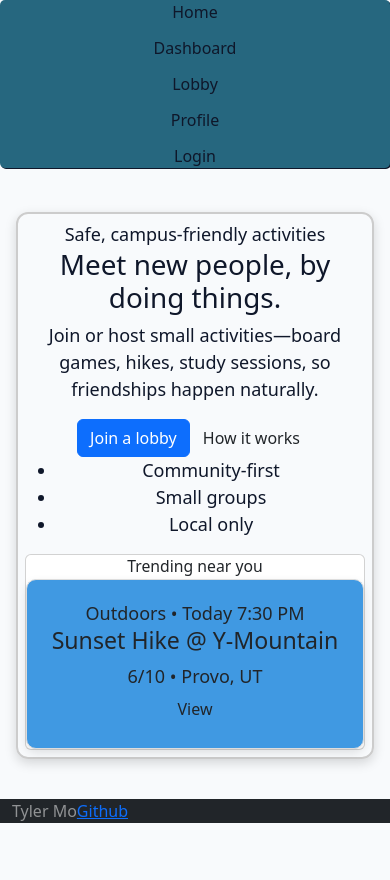
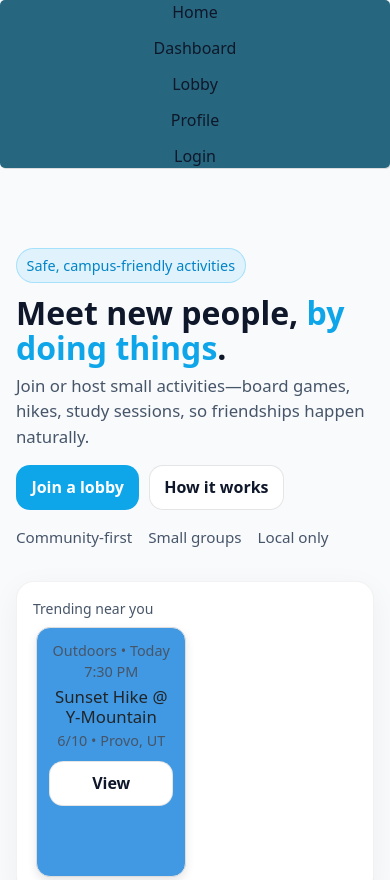
Before and after one commit to Fiery51/startup, a React (Vite) app in the folder startup/: page / in a window 390 px wide. Shown: the top 880 px of the page. Before the commit the page ends 844 px from the top, so only its background shows below. Built offline with nearby package versions, Linux system fonts and the light colour scheme.

Commit message:
CSS file moving

```diff
--- /dev/null
+++ b/startup/src/landing/landing.css
@@ -0,0 +1,43 @@
+/* LANDING ONLY */
+.main--landing{ display:block; padding:2rem 1rem 3rem; }
+
+/* 2-col hero layout that collapses on small screens */
+#landing-HeroSection{
+  margin:3rem auto 2rem;
+  max-width:1100px;
+  display:grid;
+  grid-template-columns:1.15fr .85fr;
+  gap:2rem;
+  align-items:start;
+}
+
+/* Left column */
+.hero-eyebrow{
+  display:inline-flex; align-items:center; gap:.5rem;
+  padding:.35rem .6rem; border-radius:999px;
+  background: rgba(56,189,248,.12);
+  color: rgb(2,132,199);
+  border: 1px solid rgba(56,189,248,.35);
+  font-size:.9rem;
+}
+.hero-title{
+  margin:.75rem 0 0; font-size:clamp(2rem,3.6vw,3.25rem);
+  font-weight:800; line-height:1.1;
+}
+.hero-accent{ color: rgb(var(--brand)); }
+.hero-sub{ margin-top:.5rem; font-size:1.05rem; color:rgb(var(--muted)); max-width:55ch; }
+.hero-cta{ display:flex; gap:.6rem; margin-top:1rem; flex-wrap:wrap; }
+.hero-bullets{ display:flex; gap:1rem; padding:0; margin:1rem 0 0; list-style:none; color:rgb(var(--muted)); font-size:.95rem; }
+
+/* Right column preview card */
+.hero-card{ padding:1rem; }
+.lobby{ padding:12px; border-radius:14px; }
+.lobby--preview{ margin-top:.5rem; }
+.lobby-meta{ color:rgb(var(--muted)); font-size:.9rem; }
+.lobby-title{ margin:.25rem 0 .15rem; font-size:1.05rem; }
+.lobby-view{ margin-top:.6rem; }
+
+/* Responsive just for landing */
+@media (max-width: 900px){
+  #landing-HeroSection{ grid-template-columns:1fr; }
+}
--- a/startup/src/landing/landing.jsx
+++ b/startup/src/landing/landing.jsx
@@ -1,5 +1,6 @@
 import React from 'react';
 import '../styles.css';
+import './landing.css';
 import { BrowserRouter, NavLink, Routes, Route} from 'react-router-dom';
 import {Login} from '../login/login'
 
--- a/startup/src/styles.css
+++ b/startup/src/styles.css
@@ -1,4 +1,4 @@
-/* create some basic colors here we reference everywhere else. */
+/* ========== TOKENS (global) ========== */
 :root{
   --bg: 248 250 252;
   --card: 255 255 255;
@@ -9,318 +9,138 @@
   --ring: 14 165 233;
 }
 
+/* ========== BASE ========== */
+*{ box-sizing:border-box; }
 body{
-    background-color: rgb(var(--bg));
-    color: rgb(var(--text));
-    font-family: system-ui, -apple-system, BlinkMacSystemFont, 'Segoe UI', Roboto, Oxygen, Ubuntu, Cantarell, 'Open Sans', 'Helvetica Neue', sans-serif;
+  margin:0;
+  background: rgb(var(--bg));
+  color: rgb(var(--text));
+  font-family: system-ui,-apple-system,BlinkMacSystemFont,'Segoe UI',Roboto,Oxygen,Ubuntu,Cantarell,'Open Sans','Helvetica Neue',sans-serif;
+}
+main{ display:block; } /* pages define layout themselves */
+
+/* ========== HEADER / NAV / FOOTER (shared) ========== */
+header{
+  background:#26677f;
+  border-radius:5px;
+  box-shadow:1px 1px rgba(0,0,0,.12);
+  margin-bottom:5%;
+}
+nav{
+  display:flex; margin:auto; gap:4%;
+}
+nav a{
+  background:#4bcfff;
+  border:1px solid transparent;
+  border-radius:10px;
+  padding:10px;
+  text-decoration:none;
+  color:#073042;
+  font-weight:600;
+}
+nav a:hover{ color:#0056cc; text-decoration:underline; }
+a:active{ color:#003d99; }
+a:visited{ color:white; }
+
+footer{
+  margin-top:auto;
+  background:#194555;
+  color:white;
 }
 
-footer{
-    margin-top: auto;
-    background-color: #194555;
+/* ========== UTILITIES (reusable) ========== */
+.container-fluid{ max-width:1100px; margin:0 auto; padding:0 1rem; }
+
+.card{
+  background: rgb(var(--card));
+  border-radius: 18px;
+  box-shadow: 0 1px 0 rgba(0,0,0,.04), 0 8px 30px rgba(0,0,0,.05);
+  border: 1px solid rgba(0,0,0,.05);
+}
+.muted{ color: rgb(var(--muted)); }
+
+.btn{
+  border: 1px solid rgba(0,0,0,.1);
+  border-radius: 14px;
+  padding: .6rem .9rem;
+  font-weight: 600;
+  background: white;
+  color: rgb(var(--text));
+  text-decoration:none;
+  display:inline-flex; align-items:center; justify-content:center;
+}
+.btn:hover{ background: rgba(0,0,0,.04); }
+.btn-primary{ background: rgb(var(--brand)); color:white; border-color:transparent; }
+.btn-primary:hover{ filter:brightness(.98); }
+
+/* ========== OTHER PAGES (shared building blocks you already use) ========== */
+/* Dashboard cards grid */
+#LobbyContainer{
+  display:flex; flex-wrap:wrap; gap:.5%; padding:2.5%;
+}
+.lobby{
+  margin-top:3%; margin-inline:1%;
+  flex:1 1 250px; max-width:150px;
+  background:#4099e2; border:1px solid #ddd; border-radius:10px;
+  box-shadow:0 4px 10px rgba(0,0,0,.1);
+  padding:20px; text-align:center;
 }
 
-header{
-    background-color: #26677f;
-    border-radius: 5px;
-    box-shadow: 1px 1px;
-    margin-bottom: 5%;
+/* Lobby Info (grid + chat) */
+#LobbyInfoContainer{
+  display:grid; grid-template-columns:1fr 1fr 2fr; gap:2rem;
+  width:min(1200px,100%); margin:2rem auto; align-items:start; padding:0 1rem;
+}
+#Members{ display:flex; flex-direction:column; gap:.75rem; text-align:center; }
+#Members div{ margin-top:5%; justify-content:center; text-align:center; }
+.member{ background:rgba(185,179,179,.486); border-radius:5px; padding:5px; }
+#location{ text-align:center; }
+
+#Chat{
+  display:flex; flex-direction:column;
+  background:rgba(255,255,255,.08);
+  border:1px solid rgba(255,255,255,.2);
+  border-radius:12px; padding:1rem; min-height:60vh;
+}
+.chat-log{ display:flex; flex-direction:column; gap:.5rem; overflow:auto; height:100%; padding-right:.25rem; }
+.message{ max-width:70%; padding:.6rem .8rem; border-radius:14px; line-height:1.3; word-wrap:break-word; }
+.message.them{ align-self:flex-start; background:rgba(255,255,255,.15); border-top-left-radius:4px; }
+.message.me{ align-self:flex-end; background:#4bcfff; color:#073042; border-top-right-radius:4px; }
+.chat-input{ display:flex; gap:.5rem; margin-top:1rem; }
+.chat-input textarea{
+  flex:1; min-height:48px; resize:vertical; border-radius:8px;
+  border:1px solid rgba(255,255,255,.3); padding:.5rem .75rem;
+  background:rgba(255,255,255,.1); color:white;
+}
+.chat-input button{ padding:0 .9rem; border-radius:8px; border:1px solid transparent; background:#4bcfff; color:#073042; }
+.chat-input button:hover{ filter:brightness(.95); }
+
+/* Profile + Login */
+.profileImg{ width:50px; height:100%; }
+.BioContainer{ display:flex; gap:7%; margin-bottom:20%; }
+.bio{ text-align:center; margin-left:2.5%; margin-top:2.5%; max-width:25%;
+      background:rgba(189,189,189,.219); border-radius:25px; }
+.interests{ margin-top:2.5%; margin-left:2.5%; }
+.loginContainer{ display:flex; flex-direction:column; text-align:center; justify-content:center; gap:5vh; margin-bottom:15%; }
+
+/* ========== SHARED RESPONSIVE ========== */
+@media (max-width: 900px){
+  /* nothing yet; landing has its own file */
 }
 
+@media (max-width: 768px){
+  nav{ flex-direction:column; align-items:stretch; gap:.75rem; width:100%; padding:0 1rem; }
+  nav a{ text-align:center; }
 
-nav{
-    display: flex;
-    margin: auto;
-    gap: 4%;
+  /* generic page layout fallbacks */
+  #LobbyInfoContainer{ grid-template-columns:1fr; gap:1rem; width:100%; padding:0 1rem; margin:1rem auto; }
+  #Chat{ min-height:50vh; }
+  .message{ max-width:90%; }
+
+  .BioContainer{ flex-direction:column; gap:1rem; margin-bottom:10%; }
+  .bio{ max-width:100%; margin:0; padding:1rem; }
+  .interests{ margin:0; }
+
+  .loginContainer{ gap:2rem; padding:0 1rem; margin-bottom:10%; }
+  .profileImg{ width:48px; height:auto; }
 }
-
-nav a{
-    background-color: #4bcfff;
-    border: 1px solid;
-    border-radius: 10px;
-    padding-left: 10px;
-    padding-right: 10px;
-    padding-top: 10px;
-    padding-bottom: 10px;
-    text-decoration: none;
-}
-
-nav a:hover{
-    color: #0056cc;
-    text-decoration: underline;
-}
-
-a:active {
-    color: #003d99;
-}
-
-a:visited {
-    color: white;
-}
-
-main{
-    display: flex;
-    justify-content: center;
-    align-items: center;
-}
-
-#landing-HeroSection{
-    padding: 2%;
-    display: flex;
-    flex-direction: column;
-    margin-left: auto;
-    margin-right: auto;
-    margin-top: 5%;
-    margin-bottom: 10%;
-    font-size: xx-large;
-    justify-content: center;
-    text-align: center;
-    border: 2px solid #ccc;
-    border-radius: 12px;
-    box-shadow: 0 4px 12px rgba(0, 0, 0, 0.15);
-}
-
-
-
-#LobbyContainer{
-    display: flex;
-    flex-wrap: wrap;
-    gap: 0.5%;
-    padding: 2.5%;
-}
-
-.lobby{
-    margin-top: 3%;
-    margin-left: 1%;
-    margin-right: 1%;
-    flex: 1 1 250px;
-    max-width: 150px;
-    background: #4099e2;
-    border: 1px solid #ddd;
-    border-radius: 10px;
-    box-shadow: 0 4px 10px rgba(0,0,0,0.1);
-    padding: 20px;
-    text-align: center;
-}
-
-
-#LobbyInfoContainer{
-    display: grid;
-    grid-template-columns: 1fr 1fr 2fr;  /* chat column is wider */
-    gap: 2rem;
-    width: min(1200px, 100%);
-    margin: 2rem auto;
-    align-items: start;
-    padding: 0 1rem;
-}
-
-#Members{
-    display: flex;
-    flex-direction: column;
-    gap: .75rem;
-    text-align: center;
-}
-
-#Members div{
-    margin-top: 5%;
-    justify-content: center;
-    text-align: center;
-}
-
-.member{
-    background-color: rgba(185, 179, 179, 0.486);
-    border-radius: 5px;
-    padding: 5px;
-}
-
-#location{
-    text-align: center;
-}
-
-#Chat {
-    display: flex;
-    flex-direction: column;
-    background: rgba(255,255,255,0.08);
-    border: 1px solid rgba(255,255,255,0.2);
-    border-radius: 12px;
-    padding: 1rem;
-    min-height: 60vh;        /* feel free to tweak */
-}
-
-.chat-log {
-    display: flex;
-    flex-direction: column;
-    gap: .5rem;
-    overflow: auto;
-    height: 100%;            /* take remaining height */
-    padding-right: .25rem;   /* room for scrollbar */
-}
-
-.message {
-    max-width: 70%;
-    padding: .6rem .8rem;
-    border-radius: 14px;
-    line-height: 1.3;
-    word-wrap: break-word;
-}
-
-.message.them {
-    align-self: flex-start;
-    background: rgba(255,255,255,0.15);
-    border-top-left-radius: 4px;
-}
-
-.message.me {
-    align-self: flex-end;
-    background: #4bcfff;
-    color: #073042;
-    border-top-right-radius: 4px;
-}
-
-.chat-input {
-    display: flex;
-    gap: .5rem;
-    margin-top: 1rem;
-}
-
-.chat-input textarea {
-    flex: 1;
-    min-height: 48px;
-    resize: vertical;
-    border-radius: 8px;
-    border: 1px solid rgba(255,255,255,0.3);
-    padding: .5rem .75rem;
-    background: rgba(255,255,255,0.1);
-    color: white;
-}
-
-.chat-input button {
-    padding: 0 .9rem;
-    border-radius: 8px;
-    border: 1px solid transparent;
-    background: #4bcfff;
-    color: #073042;
-}
-
-.chat-input button:hover {
-    filter: brightness(0.95);
-}
-
-.profileImg{
-    width: 50px;
-    height: 100%;
-}
-
-.BioContainer{
-    display: flex;
-    gap: 7%;
-    margin-bottom: 20%;
-}
-
-.bio{
-    text-align: center;
-    margin-left: 2.5%;
-    margin-top: 2.5%;
-    max-width: 25%;
-    background-color: rgba(189, 189, 189, 0.219);
-    border-radius: 25px;
-}
-
-.interests{
-    margin-top: 2.5%;
-    margin-left: 2.5%;
-}
-
-.loginContainer{
-    display: flex;
-    flex-direction: column;
-    text-align: center;
-    justify-content: center;
-    gap: 5vh;
-    margin-bottom: 15%;
-}
-
-@media (max-width: 768px) {
-
-  /* NAV: horizontal → vertical */
-  nav {
-    flex-direction: column;
-    align-items: stretch;   /* make links full width */
-    gap: .75rem;            /* smaller spacing */
-    width: 100%;
-    padding: 0 1rem;
-  }
-
-  nav a {
-    text-align: center;
-  }
-
-  /* MAIN content: center and stack children if any */
-  main {
-    flex-direction: column;
-    align-items: stretch;
-    padding: 0 1rem;
-  }
-
-  /* Hero: already column, just reduce margins/font size */
-  #landing-HeroSection {
-    margin: 1.5rem auto 2.5rem;
-    font-size: large;
-    width: 100%;
-  }
-
-  /* Lobby cards: use full row (2 per row-ish) */
-  #LobbyContainer {
-    gap: .75rem;
-    padding: 1rem;
-    justify-content: center;
-  }
-
-  .lobby {
-    flex: 1 1 45%;
-    max-width: none;      /* let them grow */
-    margin: 0;            /* gap handles spacing */
-  }
-
-  /* Lobby info grid: collapse to one column */
-  #LobbyInfoContainer {
-    display: grid;
-    grid-template-columns: 1fr;   /* stack columns */
-    gap: 1rem;
-    width: 100%;
-    padding: 0 1rem;
-    margin: 1rem auto;
-  }
-
-  /* Chat: keep vertical layout but make messages wider on narrow screens */
-  #Chat { min-height: 50vh; }
-  .message { max-width: 90%; }
-
-  /* Bio: row → column */
-  .BioContainer {
-    flex-direction: column;
-    gap: 1rem;
-    margin-bottom: 10%;
-  }
-
-  .bio {
-    max-width: 100%;
-    margin: 0;            /* let container gap handle spacing */
-    padding: 1rem;
-  }
-
-  .interests { margin: 0; }
-
-  /* Login: already column; just add breathing room */
-  .loginContainer {
-    gap: 2rem;
-    padding: 0 1rem;
-    margin-bottom: 10%;
-  }
-
-  /* Images: keep aspect ratio nicely on small screens */
-  .profileImg {
-    width: 48px;
-    height: auto;         /* avoid height: 100% distortion */
-  }
-}
```
